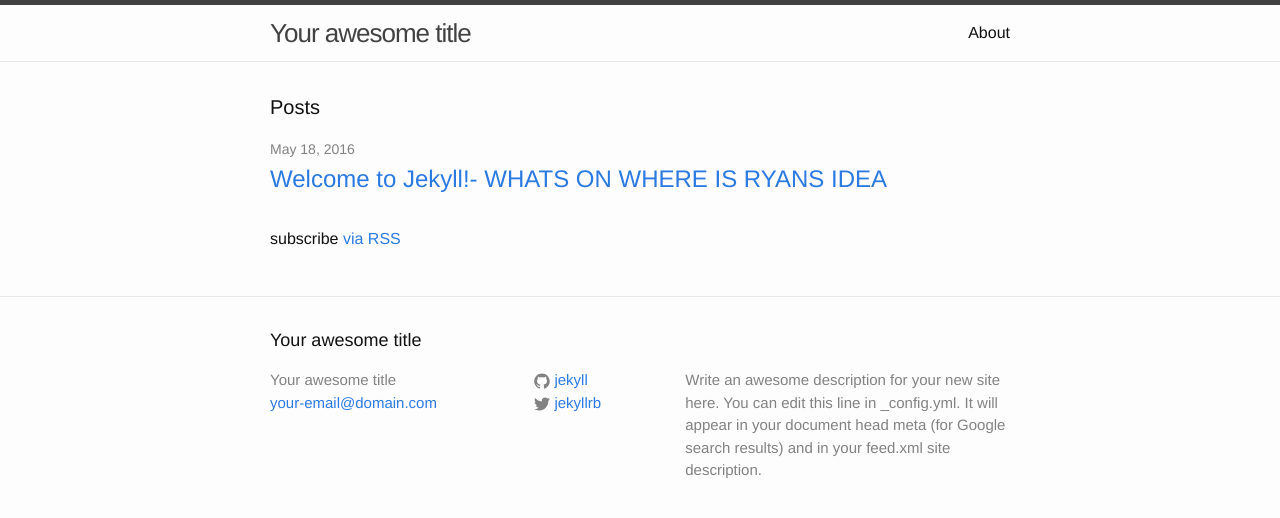
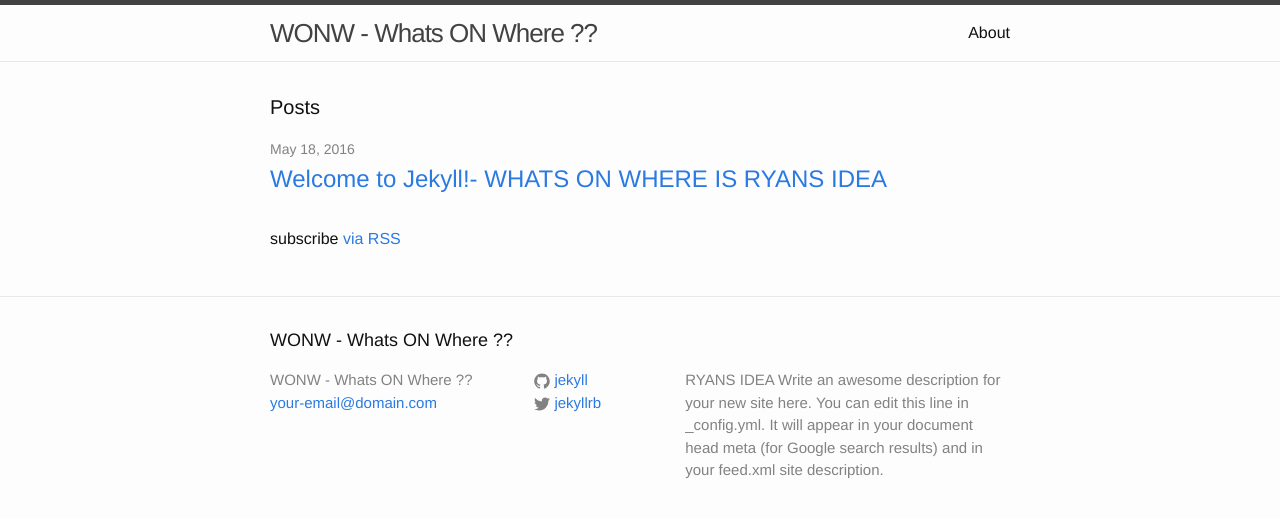
Before and after one commit to ryanlowe76/ryanlowe76.github.io, a Jekyll site: the page built from index.html, in a window 1280 px wide. Shown: the top 518 px of the page. Built offline with Jekyll 4.4.1, drawn with Linux system fonts in a browser that asks for light colours.

Commit message:
Update _config.yml

```diff
--- a/_config.yml
+++ b/_config.yml
@@ -6,9 +6,10 @@
 # 'jekyll serve'. If you change this file, please restart the server process.
 
 # Site settings
-title: Your awesome title
+title: WONW - Whats ON Where ??
 email: your-email@domain.com
 description: > # this means to ignore newlines until "baseurl:"
+  RYANS IDEA
   Write an awesome description for your new site here. You can edit this
   line in _config.yml. It will appear in your document head meta (for
   Google search results) and in your feed.xml site description.
```
